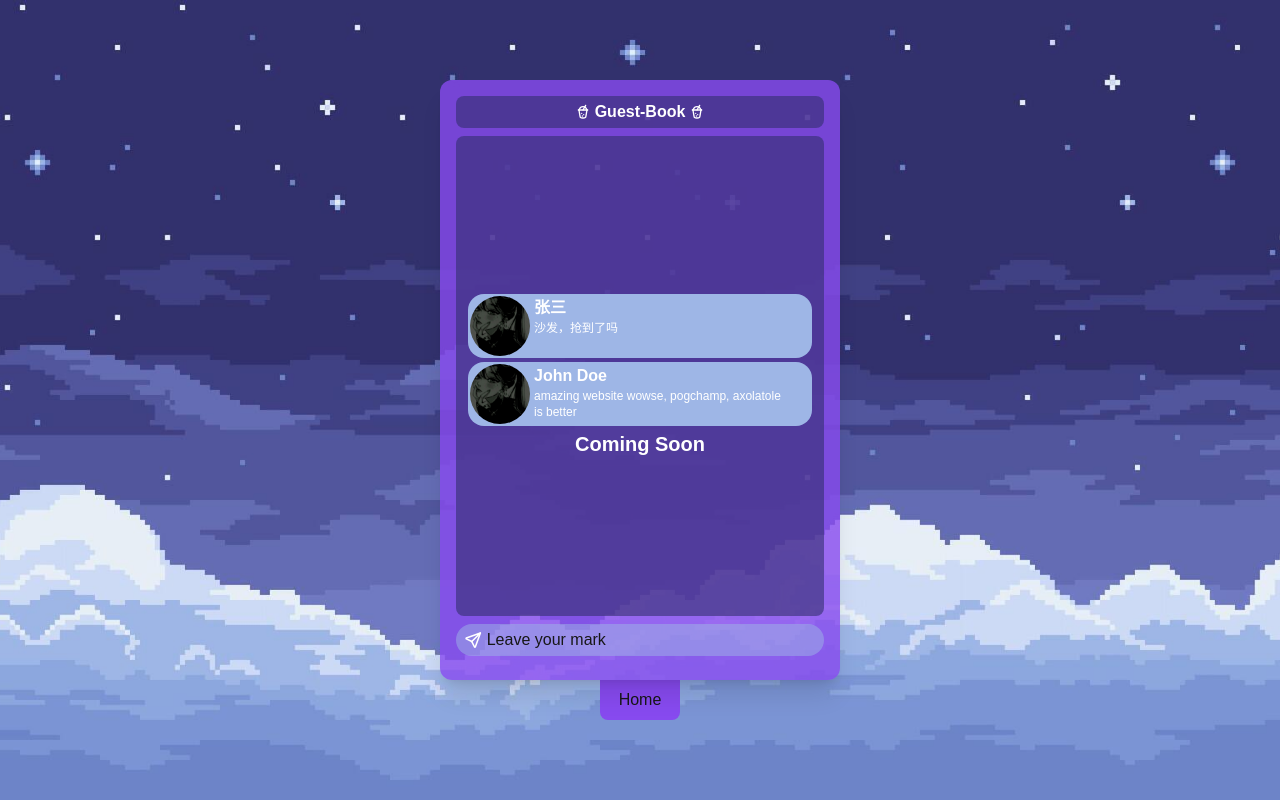
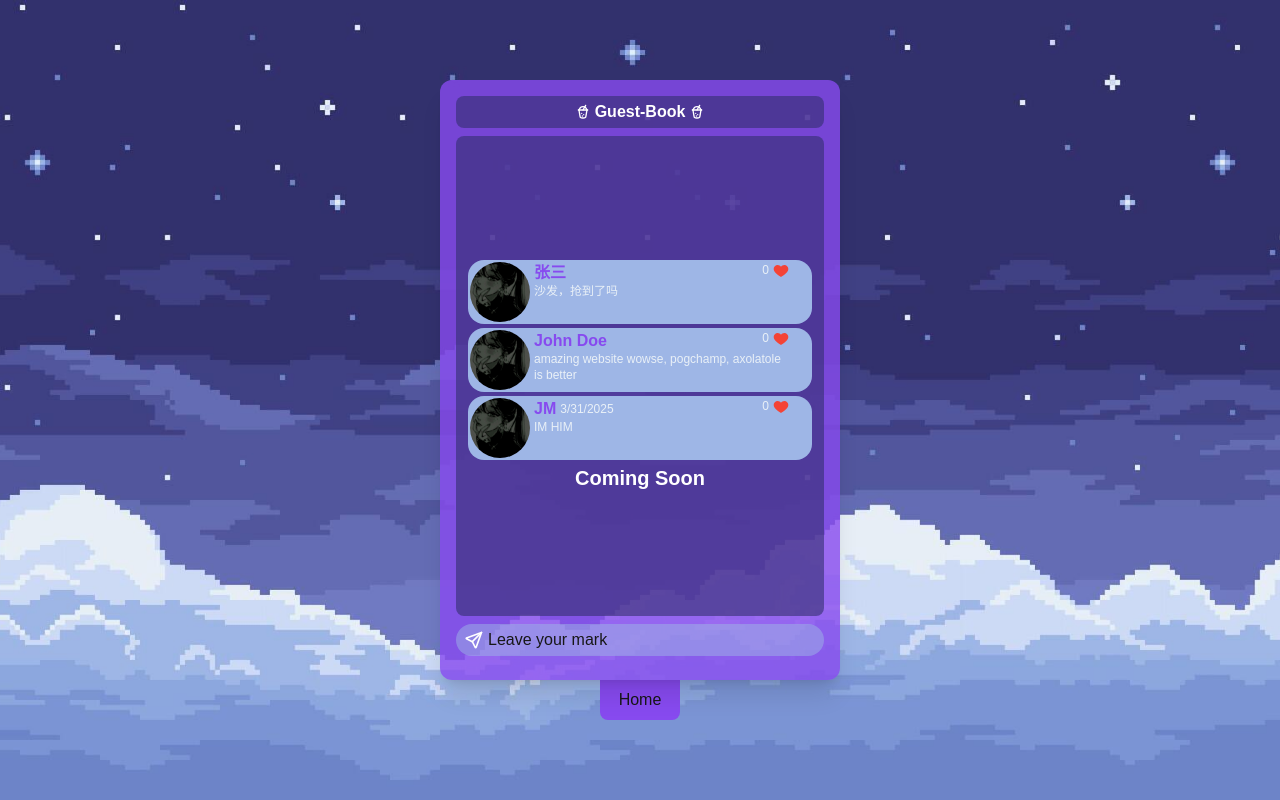
Before and after one commit to the-dev-day-productions-hub/mikaaouos-website, a Next.js app: page /guestbook in a window 1280 px wide. Built offline with nearby package versions, Linux system fonts and the light colour scheme.

Commit message:
feat: Temp made the send button work along with adding more input for GuestResponse func (made text to textcol on .css)

```diff
--- a/src/app/globals.css
+++ b/src/app/globals.css
@@ -11,7 +11,7 @@
   --font-sans: var(--font-geist-sans);
   --font-mono: var(--font-geist-mono);
 
-  --color-text: oklch(0.9519 0.012 247.95);
+  --color-textcol: oklch(0.9519 0.012 247.95);
   --color-midbackground: oklch(0.3476 0.1044 280.93);
   --color-primary: oklch(0.6023 0.1099 276.56);
   --color-secondary: oklch(0.7752 0.0739 264);
--- a/src/app/guestbook/page.tsx
+++ b/src/app/guestbook/page.tsx
@@ -1,25 +1,27 @@
 "use client"
 import Link from 'next/link'
 import Image from 'next/image'
-import { useState, ChangeEvent } from 'react';
+import { useState, ChangeEvent } from 'react'
 
 import { TbBubbleTea, TbSend  } from "react-icons/tb"
-import { FcLike } from "react-icons/fc";
+import { FcLike } from "react-icons/fc"
 
 import { response } from "./response.js"
 
 interface GuestResponseProps {
   author: string
   message: string
-  // timestamp
-  // likes
+  timestamp: string
+  likes: number
 }
 
-function GuestResponse({ author, message }: GuestResponseProps) {
+function GuestResponse({ author, message, timestamp, likes }: GuestResponseProps) {
 
   return (
     <div className='w-full h-16 p-0.5 flex flex-row gap-1 bg-secondary rounded-2xl'>
       <div className='w-15 h-15 bg-secondary rounded-full overflow-hidden'>
+
+        {/* Temp Image */}
         <Image
           className="w-full h-full object-cover"
           src="/assets/images/profilePic.png"
@@ -28,17 +30,46 @@ function GuestResponse({ author, message }: GuestResponseProps) {
         />
       </div>
       <div className='w-3/4 h-16'>
-        <p className='text-white font-bold'>{author}</p>
-        <p className='text-white text-xs'>{message}</p>
+        <div className='w-full h-1/3 flex flex-row justify-between'>
+          <div className='flex flex-row items-center gap-1'>
+            <p className='text-accent font-bold'>{author}</p>
+            <p className='text-textcol font-extralight text-xs'>{timestamp}</p>
+          </div>
+
+          <div className='flex flex-row gap-1'>
+            <p className='text-textcol text-xs'>{likes}</p>
+            <FcLike className='text-textcol'/>
+          </div>
+
+        </div>
+
+        <p className='text-textcol text-xs'>{message}</p>
       </div>
-
     </div>
-  );
+  )
 }
 
 export default function Guestbook() {
 
+  // was supposed to be a temp database but you cant't edit the js since this like a new copy of it.
+  const [responseList, setResponseList] = useState(response)
   const [message, setMessage] = useState('Leave your mark');
+
+  // Needs database to work idk
+  function addResponse() {
+    const newResponse = {
+      id: responseList.length + 1,
+      author: "JM",
+      message: message,
+      timestamp: '',
+      likes: 0
+    }
+
+    setResponseList([ ...responseList, newResponse ])
+    console.log(newResponse)
+  }
+
+
 
   function handleChange(event: ChangeEvent<HTMLInputElement>) {
     const nextMessage = event.target.value
@@ -76,11 +107,10 @@ export default function Guestbook() {
           <div className='w-full h-120 bg-midbackground/60 flex items-center justify-center rounded-lg'>
             <div className='w-full h-full p-3 flex flex-col items-center gap-1 justify-center'>
 
-              {/* guest list render */}
-              {response.map((guest) => {
-                return <GuestResponse key={guest.id} author={guest.author} message={guest.message}/>
+              {/* guest list render, resoponselist but its temp */}
+              {responseList.map((guest) => {
+                return <GuestResponse key={guest.id} author={guest.author} message={guest.message} timestamp={guest.timestamp} likes={guest.likes} />
               })}
-
 
               <div className='text-white font-bold text-xl'>Coming Soon</div>
             </div>
@@ -88,7 +118,7 @@ export default function Guestbook() {
 
           {/* feedback comments */}
           <div className='w-full h-8 p-2 flex items-center gap-1 bg-secondary/50 rounded-2xl'>
-            <TbSend type="submit" className='text-white text-xl cursor-pointer'  />
+            <button onClick={addResponse}><TbSend className='text-white text-xl'/></button>
             <input value={message} onChange={handleChange} className='w-full h-full bg-transparent outline-none'/>
           </div>
 
--- a/src/app/guestbook/response.js
+++ b/src/app/guestbook/response.js
@@ -12,5 +12,12 @@ export const response = [
         message: 'amazing website wowse, pogchamp, axolatole is better',
         timestamp: '',
         likes: 0,
+    },
+    {
+        id: 2,
+        author: 'JM',
+        message: 'IM HIM',
+        timestamp: '3/31/2025',
+        likes: 0,
     }
 ]
```
